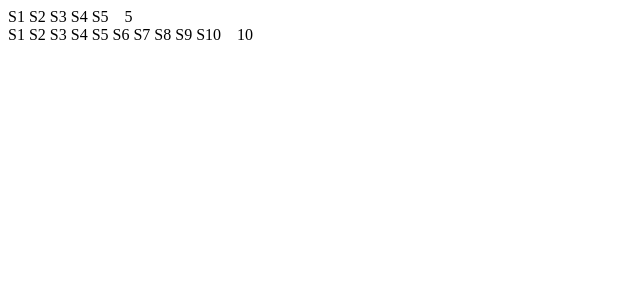
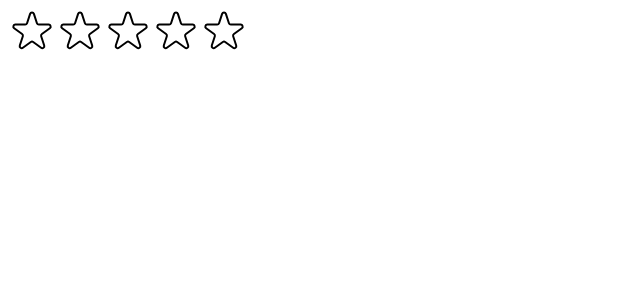
Before and after one commit to jijiezhou/react-projects, a React (Create React App) app in the folder 05-usepopcorn/: page / in a window 1280 px wide. Shown: the top 300 px of the page, without its empty margins (0-640 px from the left). Built offline with nearby package versions, Linux system fonts and the light colour scheme.

Commit message:
creating the stars

```diff
--- a/05-usepopcorn/src/StarRating.js
+++ b/05-usepopcorn/src/StarRating.js
@@ -1,10 +1,12 @@
+import { useState } from "react";
+
 /*
  * @Descripttion: ZJJ Code
  * @version: 1.0.0
  * @Author: ZJJ
  * @Date: 2023-10-02 00:53:44
  * @LastEditors: ZJJ
- * @LastEditTime: 2023-10-02 01:03:10
+ * @LastEditTime: 2023-10-02 01:20:28
  */
 const containerStyle = {
   display: "flex",
@@ -14,7 +16,6 @@
 
 const starContainerStyle = {
   display: "flex",
-  gap: "4px",
 };
 
 const textStyle = {
@@ -23,14 +24,95 @@
 };
 
 export default function StarRating({ maxRating = 5 }) {
+  const [rating, setRating] = useState(0);
+
+  function handleRating(rating) {
+    setRating(rating);
+  }
+
   return (
     <div style={containerStyle}>
       <div style={starContainerStyle}>
         {Array.from({ length: maxRating }, (_, i) => (
-          <span>S{i + 1}</span>
+          <Star
+            key={i}
+            onRate={() => handleRating(i + 1)}
+            full={rating >= i + 1}
+          />
         ))}
       </div>
-      <p style={textStyle}>{maxRating}</p>
+      <p style={textStyle}>{rating || ""}</p>
     </div>
   );
 }
+
+const starStyle = {
+  width: "48px",
+  height: "48px",
+  display: "block",
+  cursor: "pointer",
+};
+
+function Star({ onRate, full }) {
+  return (
+    <span role="button" style={starStyle} onClick={onRate}>
+      {full ? (
+        <svg
+          xmlns="http://www.w3.org/2000/svg"
+          viewBox="0 0 20 20"
+          fill="#000"
+          stroke="#000"
+        >
+          <path d="M9.049 2.927c.3-.921 1.603-.921 1.902 0l1.07 3.292a1 1 0 00.95.69h3.462c.969 0 1.371 1.24.588 1.81l-2.8 2.034a1 1 0 00-.364 1.118l1.07 3.292c.3.921-.755 1.688-1.54 1.118l-2.8-2.034a1 1 0 00-1.175 0l-2.8 2.034c-.784.57-1.838-.197-1.539-1.118l1.07-3.292a1 1 0 00-.364-1.118L2.98 8.72c-.783-.57-.38-1.81.588-1.81h3.461a1 1 0 00.951-.69l1.07-3.292z" />
+        </svg>
+      ) : (
+        <svg
+          xmlns="http://www.w3.org/2000/svg"
+          fill="none"
+          viewBox="0 0 24 24"
+          stroke="#000"
+        >
+          <path
+            strokeLinecap="round"
+            strokeLinejoin="round"
+            strokeWidth="{2}"
+            d="M11.049 2.927c.3-.921 1.603-.921 1.902 0l1.519 4.674a1 1 0 00.95.69h4.915c.969 0 1.371 1.24.588 1.81l-3.976 2.888a1 1 0 00-.363 1.118l1.518 4.674c.3.922-.755 1.688-1.538 1.118l-3.976-2.888a1 1 0 00-1.176 0l-3.976 2.888c-.783.57-1.838-.197-1.538-1.118l1.518-4.674a1 1 0 00-.363-1.118l-3.976-2.888c-.784-.57-.38-1.81.588-1.81h4.914a1 1 0 00.951-.69l1.519-4.674z"
+          />
+        </svg>
+      )}
+    </span>
+  );
+}
+
+/*
+FULL STAR
+
+<svg
+  xmlns="http://www.w3.org/2000/svg"
+  viewBox="0 0 20 20"
+  fill="#000"
+  stroke="#000"
+>
+  <path
+    d="M9.049 2.927c.3-.921 1.603-.921 1.902 0l1.07 3.292a1 1 0 00.95.69h3.462c.969 0 1.371 1.24.588 1.81l-2.8 2.034a1 1 0 00-.364 1.118l1.07 3.292c.3.921-.755 1.688-1.54 1.118l-2.8-2.034a1 1 0 00-1.175 0l-2.8 2.034c-.784.57-1.838-.197-1.539-1.118l1.07-3.292a1 1 0 00-.364-1.118L2.98 8.72c-.783-.57-.38-1.81.588-1.81h3.461a1 1 0 00.951-.69l1.07-3.292z"
+  />
+</svg>
+
+
+EMPTY STAR
+
+<svg
+  xmlns="http://www.w3.org/2000/svg"
+  fill="none"
+  viewBox="0 0 24 24"
+  stroke="#000"
+>
+  <path
+    strokeLinecap="round"
+    strokeLinejoin="round"
+    strokeWidth="{2}"
+    d="M11.049 2.927c.3-.921 1.603-.921 1.902 0l1.519 4.674a1 1 0 00.95.69h4.915c.969 0 1.371 1.24.588 1.81l-3.976 2.888a1 1 0 00-.363 1.118l1.518 4.674c.3.922-.755 1.688-1.538 1.118l-3.976-2.888a1 1 0 00-1.176 0l-3.976 2.888c-.783.57-1.838-.197-1.538-1.118l1.518-4.674a1 1 0 00-.363-1.118l-3.976-2.888c-.784-.57-.38-1.81.588-1.81h4.914a1 1 0 00.951-.69l1.519-4.674z"
+  />
+</svg>
+
+*/
--- a/05-usepopcorn/src/index.js
+++ b/05-usepopcorn/src/index.js
@@ -4,7 +4,7 @@
  * @Author: ZJJ
  * @Date: 2023-09-29 22:58:59
  * @LastEditors: ZJJ
- * @LastEditTime: 2023-10-02 01:02:24
+ * @LastEditTime: 2023-10-02 01:12:55
  */
 import React from "react";
 import ReactDOM from "react-dom/client";
@@ -17,6 +17,5 @@
   <React.StrictMode>
     {/* <App /> */}
     <StarRating maxRating={5} />
-    <StarRating maxRating={10} />
   </React.StrictMode>
 );
```
